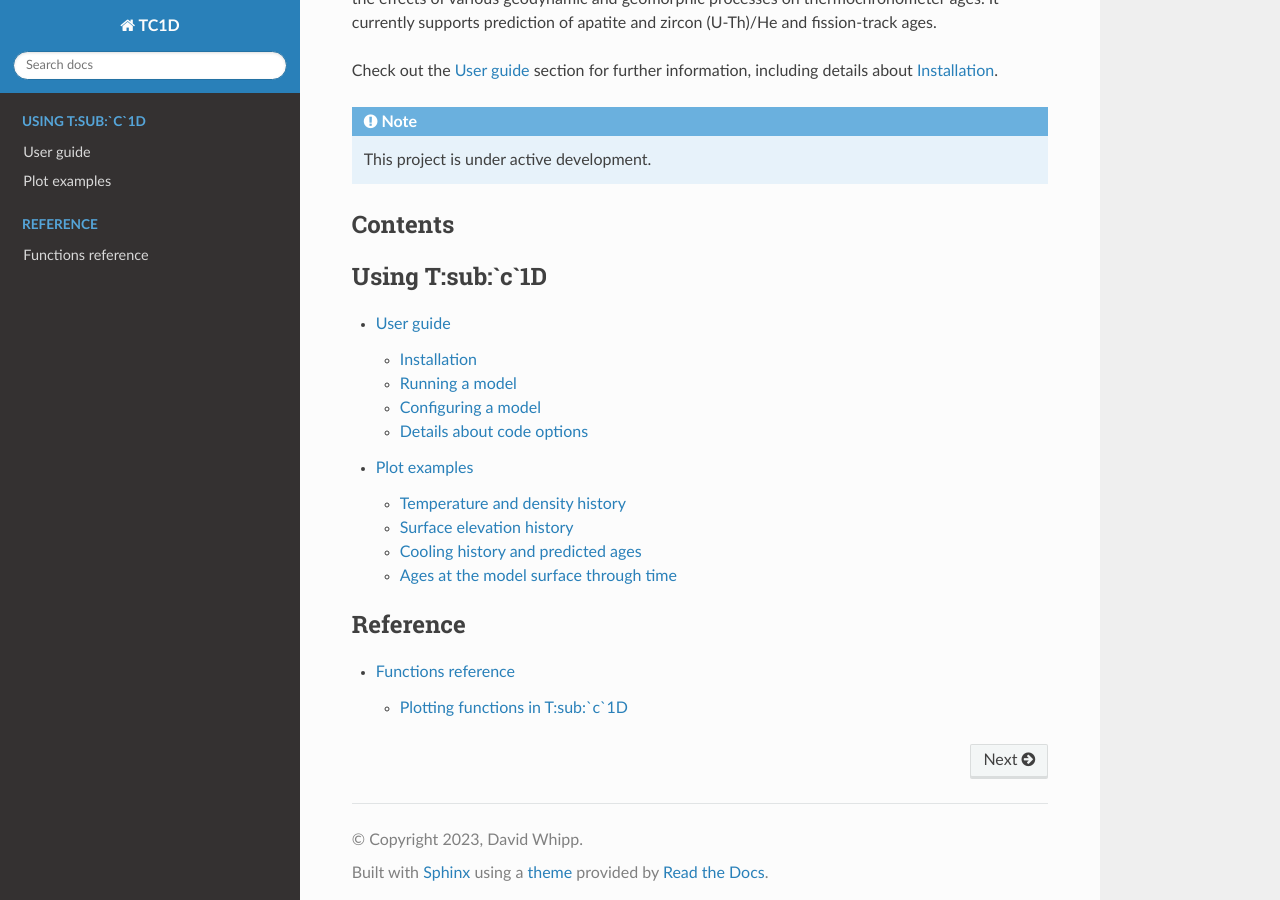
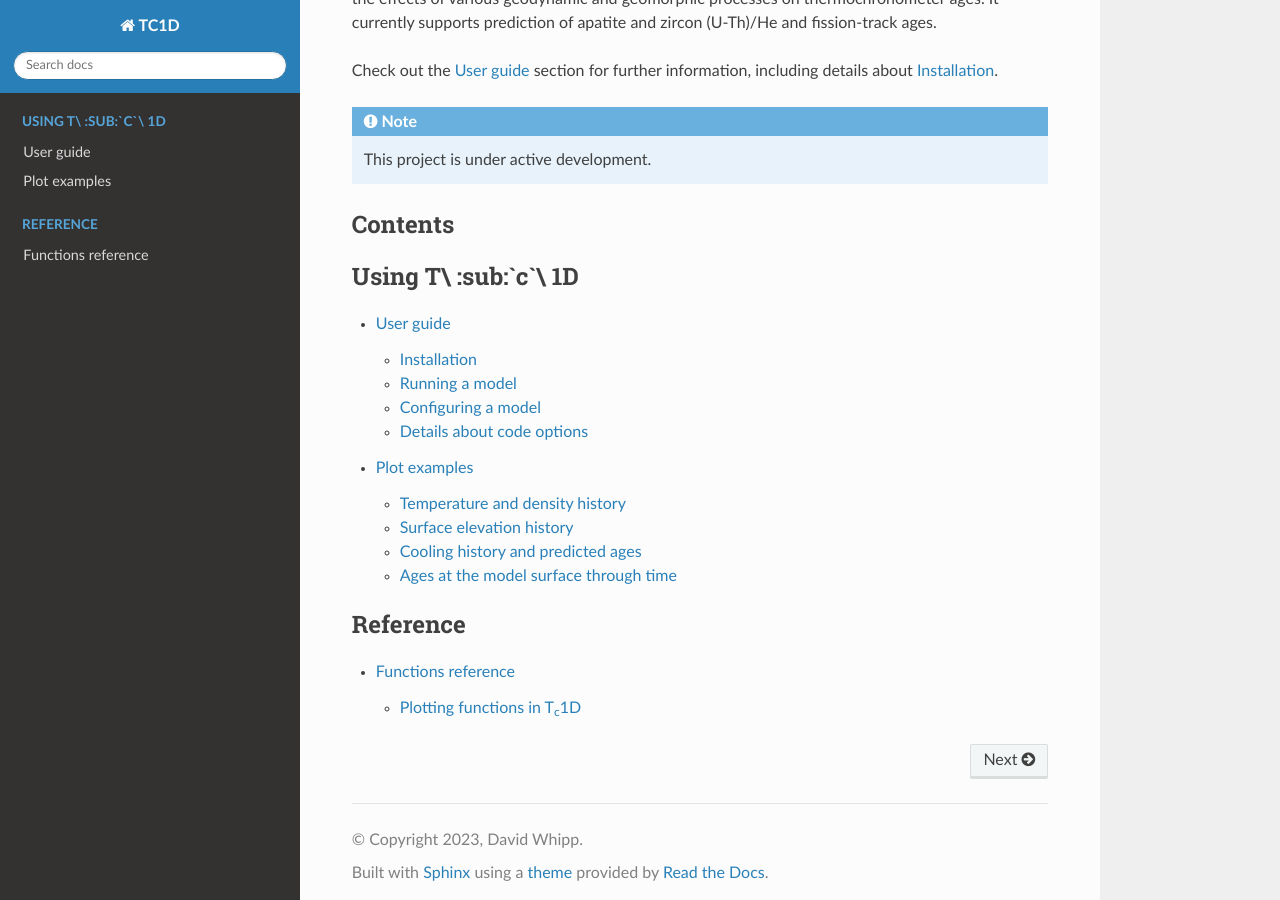
Before and after one commit to HUGG/TC1D, a Sphinx documentation site: the page built from docs/source/index.rst, in a window 1280 px wide and 900 px high, scrolled down 734 px. Built offline with Sphinx 7.4.7 and the Read the Docs theme 2.0.0, drawn with Linux system fonts in a browser that asks for light colours.

Commit message:
Fix typos

```diff
--- a/docs/source/index.rst
+++ b/docs/source/index.rst
@@ -19,7 +19,7 @@ Contents
 --------
 
 .. toctree::
-   :caption: Using T:sub:`c`1D
+   :caption: Using T\ :sub:`c`\ 1D
    :maxdepth: 2
 
    usage
--- a/docs/source/reference.rst
+++ b/docs/source/reference.rst
@@ -1,8 +1,8 @@
 Functions reference
 ===================
 
-Plotting functions in T:sub:`c`1D
----------------------------------
+Plotting functions in T\ :sub:`c`\ 1D
+-------------------------------------
 
 ``init_params``
 ~~~~~~~~~~~~~~~
```
